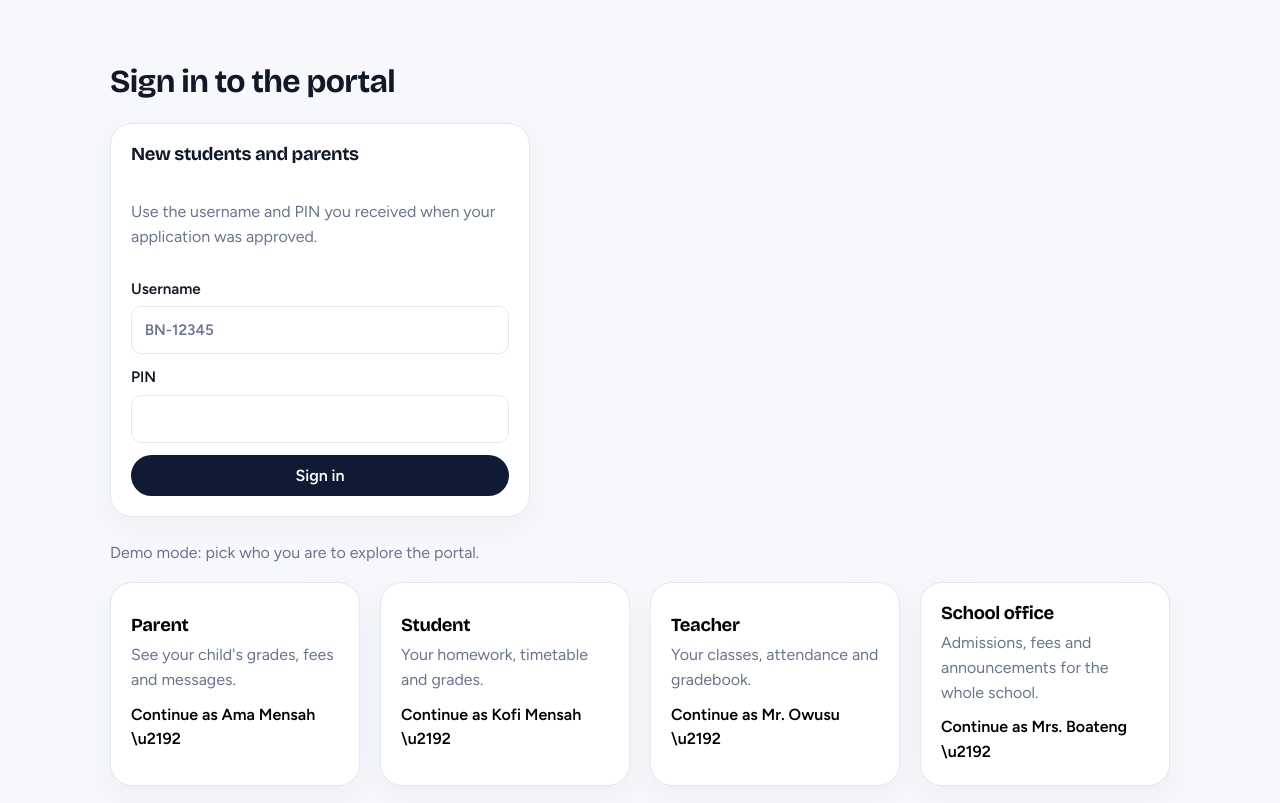
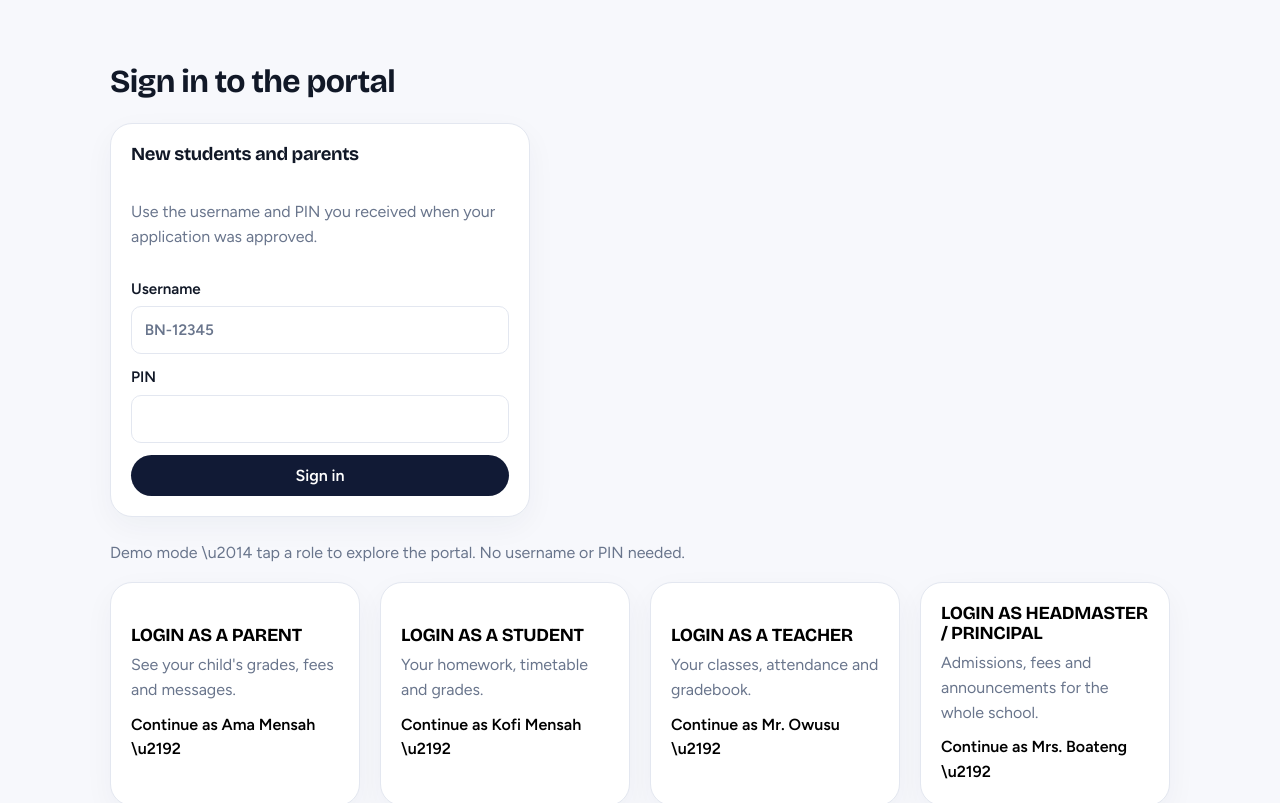
Before and after one commit to Emmanuel-code/school-site, a Next.js app: page /login in a window 1280 px wide. Shown: the top 803 px of the page. Built offline with nearby package versions, Linux system fonts and the light colour scheme.

Commit message:
Login page: role cards now titled LOGIN AS A PARENT / STUDENT / TEACHER / NURSE / HEADMASTER-PRINCIPAL

```diff
--- a/app/login/page.js
+++ b/app/login/page.js
@@ -14,7 +14,7 @@ export default function Login() {
     <form className="panel stack" style={{ maxWidth: 420, margin: "1.5rem 0" }} onSubmit={enter}><h3>New students and parents</h3><p className="muted">Use the username and PIN you received when your application was approved.</p>
       <label>Username<input required value={u} onChange={e => setU(e.target.value)} placeholder="BN-12345" /></label><label>PIN<input required type="password" inputMode="numeric" value={p} onChange={e => setP(e.target.value)} /></label>
       <button className="btn dark">Sign in</button>{err && <p role="alert">{err} <Link href="/track">Track application</Link></p>}</form>
-    <p className="muted">Demo mode: pick who you are to explore the portal.</p>
+    <p className="muted">Demo mode \u2014 tap a role to explore the portal. No username or PIN needed.</p>
     <div className="grid" style={{ marginTop: "1rem" }}>{Object.entries(roles).filter(([k]) => T.adult ? k !== "parent" : true).map(([k, v]) => (
-      <button key={k} className="panel" style={{ textAlign: "left", cursor: "pointer", font: "inherit" }} onClick={() => go(k)}><h3>{v.label}</h3><span className="muted">{v.desc}</span><span style={{ display: "block", marginTop: ".6rem", fontWeight: 600 }}>Continue as {v.user} \u2192</span></button>))}</div></main>);
+      <button key={k} className="panel" style={{ textAlign: "left", cursor: "pointer", font: "inherit" }} onClick={() => go(k)}><h3>{({ parent: "LOGIN AS A PARENT", student: "LOGIN AS A STUDENT", teacher: "LOGIN AS A TEACHER", nurse: "LOGIN AS A NURSE", admin: "LOGIN AS HEADMASTER / PRINCIPAL" })[k] || `LOGIN AS ${v.label.toUpperCase()}`}</h3><span className="muted">{v.desc}</span><span style={{ display: "block", marginTop: ".6rem", fontWeight: 600 }}>Continue as {v.user} \u2192</span></button>))}</div></main>);
 }
```
